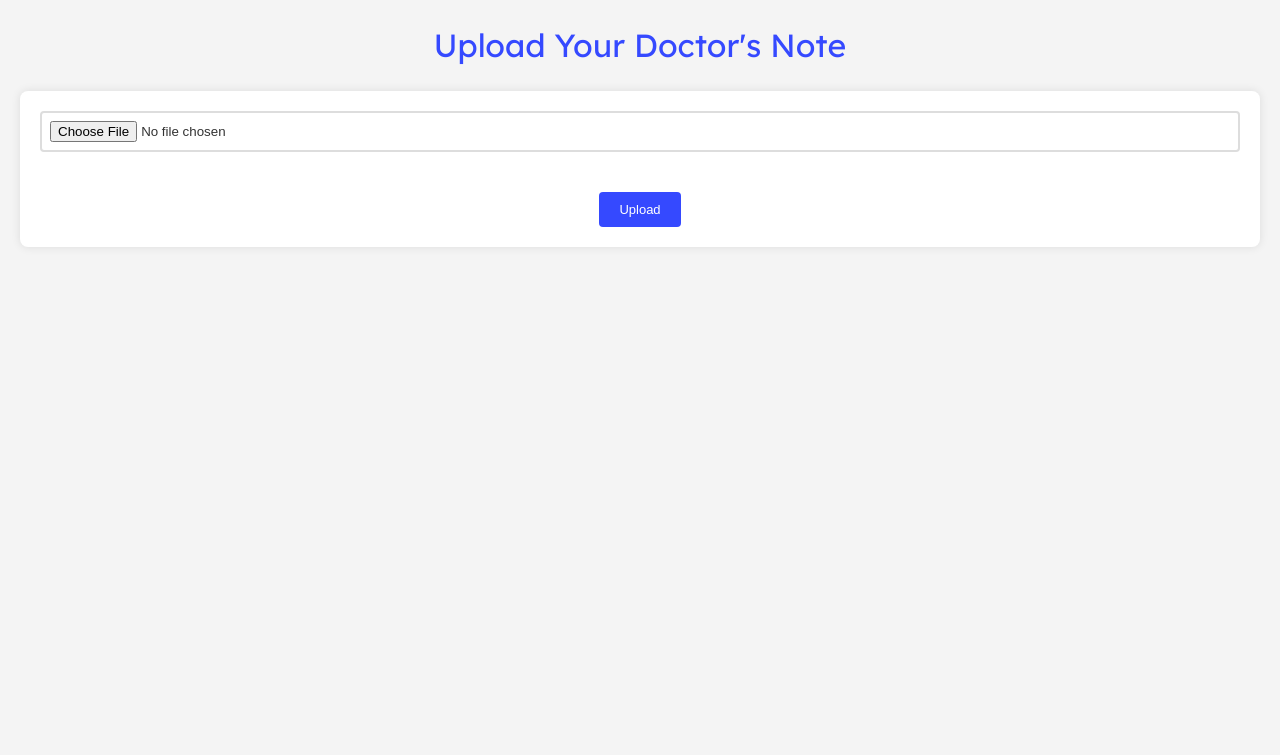
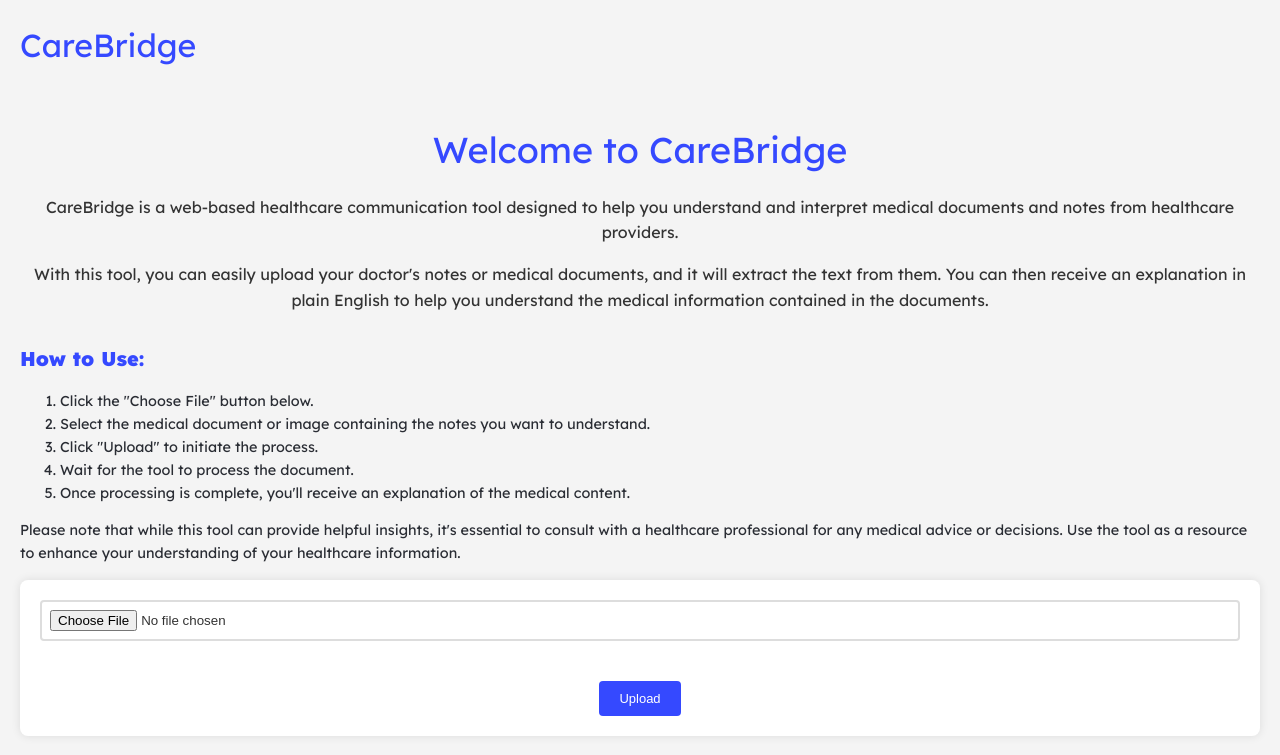
Before and after one commit to andreialbu03/CareBridge, a FastAPI app: page / in a window 1280 px wide. Shown: the top 755 px of the page. Run offline with FastAPI, Linux system fonts and the light colour scheme.

Commit message:
update homepage styling

```diff
--- a/app/static/styles.css
+++ b/app/static/styles.css
@@ -12,6 +12,11 @@
   --fw-reg: 400;
   --fw-med: 500;
   --fw-bold: 900;
+
+  --fs-h1: 3rem;
+  --fs-h2: 2.25rem;
+  --fs-h3: 1.25rem;
+  --fs-body: 1.1rem;
 }
 
 body,
@@ -31,17 +36,41 @@ body {
   color: #333;
   background-color: #f4f4f4;
   padding: 20px;
-  text-align: center;
+  /* text-align: center; */
 }
 
 h1 {
   color: var(--clr-accent);
+  /* font-size: var(--fs-h1); */
   margin-bottom: 20px;
 }
 
 h2 {
-  margin-top: 20px;
+  color: var(--clr-accent);
+  font-size: var(--fs-h2);
+  margin-top: 30px;
   margin-bottom: 10px;
+}
+
+h3 {
+  color: var(--clr-accent);
+  font-size: var(--fs-h3);
+  margin-top: 30px;
+  margin-bottom: 0;
+}
+
+.instructions {
+  margin-top: 0;
+  font-size: 0.9rem;
+  color: var(--clr-dark);
+}
+
+.top-left-title {
+  margin-bottom: 50px;
+}
+
+.intro {
+  text-align: center;
 }
 
 form {
--- a/app/templates/index.html
+++ b/app/templates/index.html
@@ -16,7 +16,46 @@
     <title>CareBridge</title>
   </head>
   <body>
-    <h1>Upload Your Doctor's Note</h1>
+    <h1 class="top-left-title">CareBridge</h1>
+
+    <div class="intro">
+      <h2>Welcome to CareBridge</h2>
+      <p>
+        CareBridge is a web-based healthcare communication tool designed to help
+        you understand and interpret medical documents and notes from healthcare
+        providers.
+      </p>
+      <p>
+        With this tool, you can easily upload your doctor's notes or medical
+        documents, and it will extract the text from them. You can then receive
+        an explanation in plain English to help you understand the medical
+        information contained in the documents.
+      </p>
+    </div>
+
+    <h3>How to Use:</h3>
+    <div class="instructions">
+      <ol>
+        <li>Click the "Choose File" button below.</li>
+        <li>
+          Select the medical document or image containing the notes you want to
+          understand.
+        </li>
+        <li>Click "Upload" to initiate the process.</li>
+        <li>Wait for the tool to process the document.</li>
+        <li>
+          Once processing is complete, you'll receive an explanation of the
+          medical content.
+        </li>
+      </ol>
+      <p>
+        Please note that while this tool can provide helpful insights, it's
+        essential to consult with a healthcare professional for any medical
+        advice or decisions. Use the tool as a resource to enhance your
+        understanding of your healthcare information.
+      </p>
+    </div>
+
     <form action="/upload" method="post" enctype="multipart/form-data">
       <input
         type="file"
```
